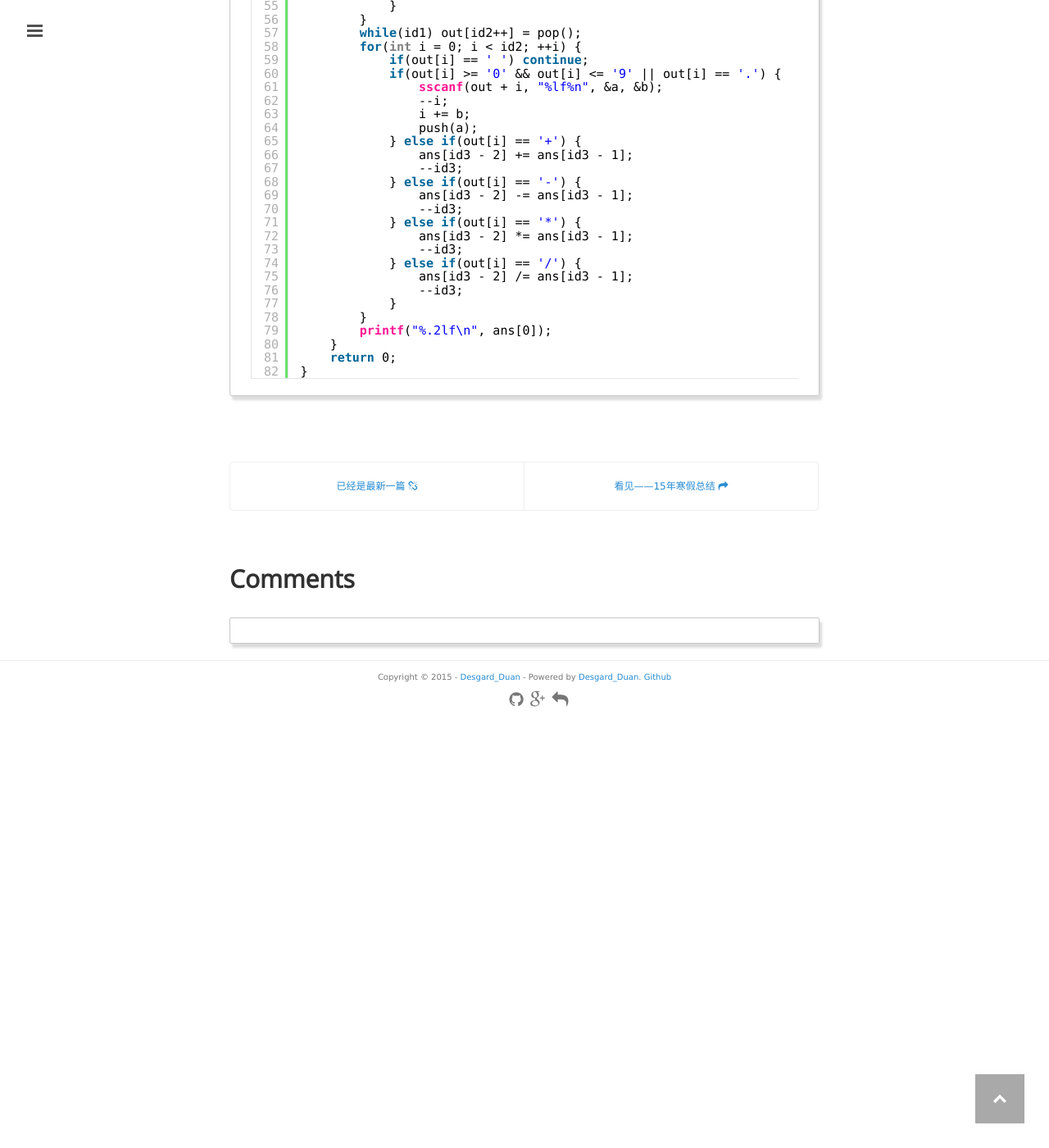
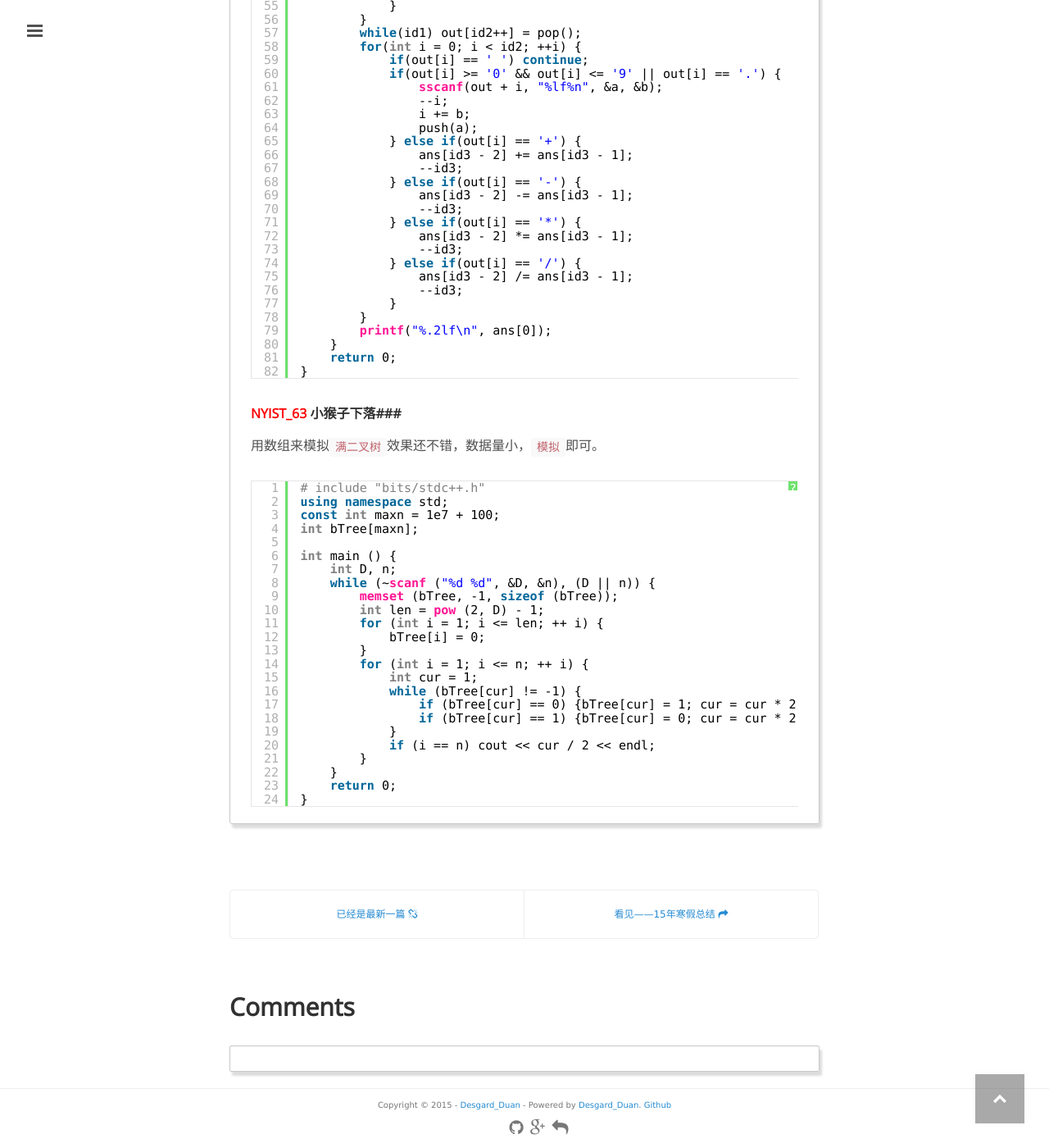
Before and after one commit to Desgard/desgard.github.com, a Jekyll site: the page built from _posts/2015-03-08-new_semester_program.md, in a window 1280 px wide and 1400 px high, scrolled down 3251 px. Shown: the whole window at 82% size. Built offline with Jekyll 4.4.1, drawn with Linux system fonts in a browser that asks for light colours; Markdown is read by kramdown in place of the engine named in the settings; comment, search, counter and statistics services are not loaded.

Commit message:
2015-3-9 update

```diff
--- a/_posts/2015-03-08-new_semester_program.md
+++ b/_posts/2015-03-08-new_semester_program.md
@@ -67,7 +67,7 @@ int main () {
 <div>
 <pre class="brush: cpp">
 #include "bits/stdc++.h"
-
+using namespace std;
 int main () {
     int T;
     cin >> T;
@@ -177,3 +177,36 @@ int main() {
 
 </pre>
 </div>
+
+###<font color="red">NYIST_63</font> 小猴子下落###
+用数组来模拟<code>满二叉树</code>效果还不错，数据量小，<code>模拟</code>即可。<br />
+<div>
+<pre class="brush: cpp">
+#include "bits/stdc++.h"
+using namespace std;
+const int maxn = 1e7 + 100;
+int bTree[maxn];
+
+int main () {
+    int D, n;
+    while (~scanf ("%d %d", &D, &n), (D || n)) {
+        memset (bTree, -1, sizeof (bTree));
+        int len = pow (2, D) - 1;
+        for (int i = 1; i <= len; ++ i) {
+            bTree[i] = 0;
+        }
+        for (int i = 1; i <= n; ++ i) {
+            int cur = 1;
+            while (bTree[cur] != -1) {
+                if (bTree[cur] == 0) {bTree[cur] = 1; cur = cur * 2;}
+                if (bTree[cur] == 1) {bTree[cur] = 0; cur = cur * 2 + 1;}
+            }
+            if (i == n) cout << cur / 2 << endl;
+        }
+    }
+    return 0;
+}
+
+
+</pre>
+</div>
```
